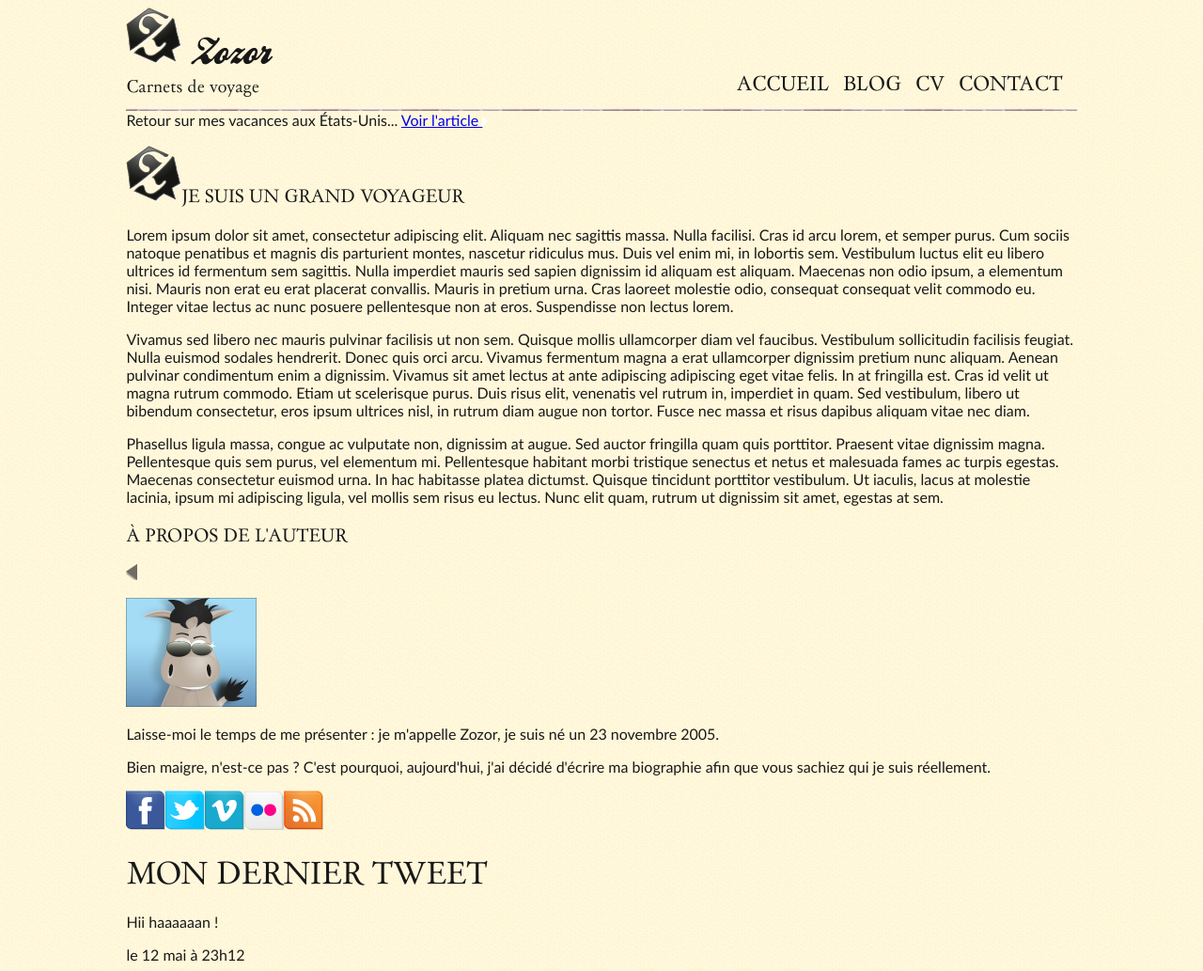
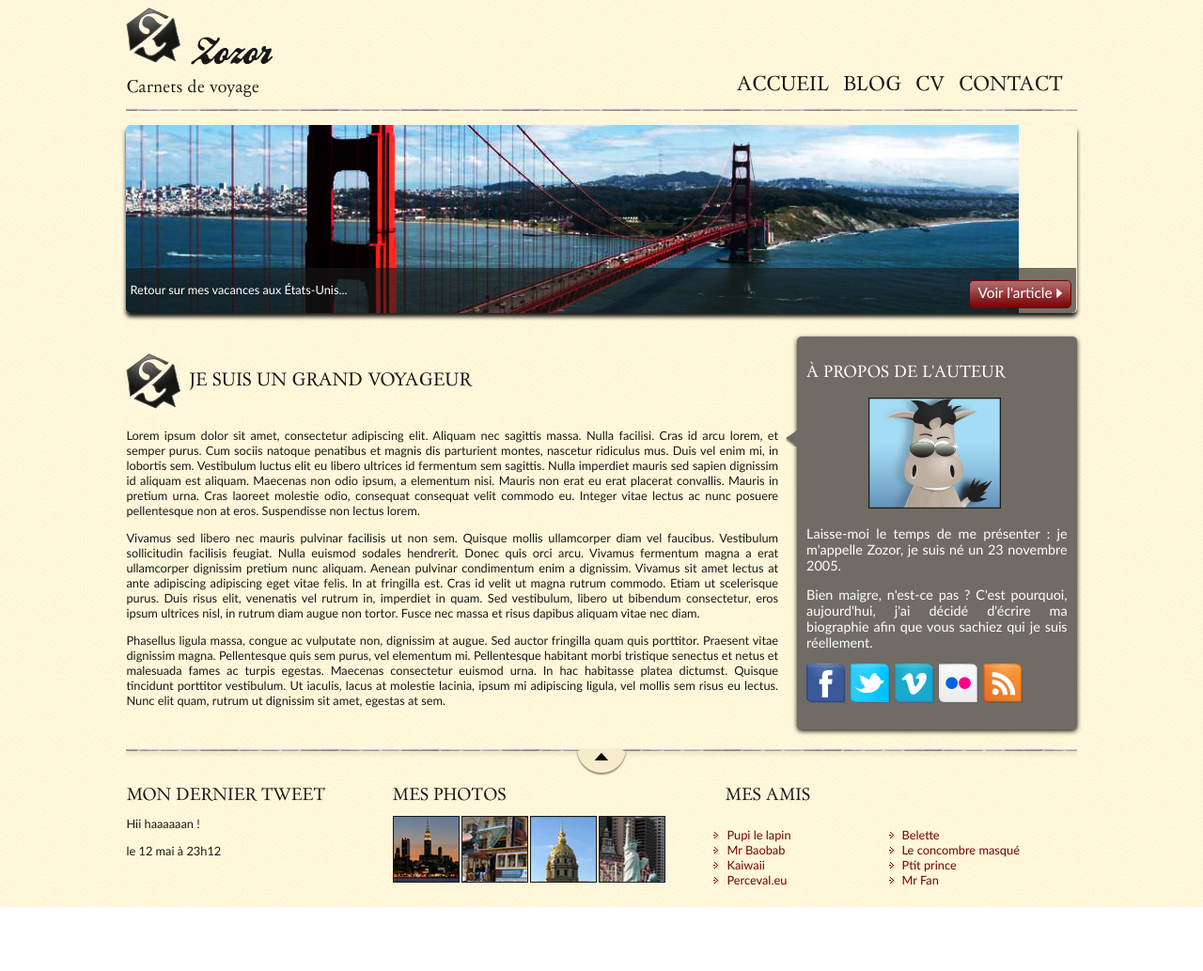
Before and after one commit to moupi689/TPcoursHTML, a plain HTML site: page index.html in a window 1280 px wide. Shown: the top 1033 px of the page at 94% size. After the commit the page ends 965 px from the top, so only its background shows below. Drawn offline with Linux system fonts and the light colour scheme.

Commit message:
version finale

```diff
--- a/index.html
+++ b/index.html
@@ -47,7 +47,7 @@
                     <p id="photo_zozor"><img src="src/images/zozor_classe.png" alt="Photo de Zozor" /></p>
                     <p>Laisse-moi le temps de me présenter&nbsp;: je m'appelle Zozor, je suis né un 23 novembre 2005.</p>
                     <p>Bien maigre, n'est-ce pas ? C'est pourquoi, aujourd'hui, j'ai décidé d'écrire ma biographie afin que vous sachiez qui je suis réellement.</p>
-                    <p><img src="src/images/facebook.png" alt="Facebook" /><img src="src/images/twitter.png" alt="Twitter" /><img src="images/vimeo.png" alt="Vimeo" /><img src="images/flickr.png" alt="Flickr" /><img src="images/rss.png" alt="RSS" /></p>
+                    <p><img src="src/images/facebook.png" alt="Facebook" /><img src="src/images/twitter.png" alt="Twitter" /><img src="src/images/vimeo.png" alt="Vimeo" /><img src="src/images/flickr.png" alt="Flickr" /><img src="src/images/rss.png" alt="RSS" /></p>
                 </aside>
             </section>
 
--- a/style.css
+++ b/style.css
@@ -117,3 +117,179 @@ nav a:hover
     color: #760001;
     border-bottom: 3px solid #760001;
 }
+
+
+/* Bannière */
+
+#banniere_image
+{
+    margin-top: 15px;
+    height: 200px;
+    border-radius: 5px;
+    background: url('src/images/sanfrancisco.jpg') no-repeat;
+    position: relative;
+    box-shadow: 0px 4px 4px #1c1a19;
+    margin-bottom: 25px;
+}
+
+#banniere_description
+{
+    position: absolute;
+    bottom: 0;
+    border-radius: 0px 0px 5px 5px;
+    width: 99.5%;
+    height: 33px;
+    padding-top: 15px;
+    padding-left: 4px;
+    background-color: rgba(24,24,24,0.6);
+    color: white;
+    font-size: 0.8em;
+
+}
+
+.bouton_rouge
+{
+    height: 25px;
+    position: absolute;
+    right: 5px;
+    bottom: 5px;
+    background: url('src/images/fond_degraderouge.png') repeat-x;
+    border: 1px solid #760001;
+    border-radius: 5px;
+    font-size: 1.2em;
+    text-align: center;
+    padding: 3px 8px 0px 8px;
+    color: white;
+    text-decoration: none;
+}
+
+.bouton_rouge img
+{
+    border: 0;
+}
+
+
+/* Corps */
+
+section
+{
+    display: flex;
+    margin-bottom: 20px;
+}
+
+article, aside
+{
+    text-align: justify;
+}
+
+article
+{
+    margin-right: 20px;
+    flex: 3;
+}
+
+.ico_categorie
+{
+    vertical-align: middle;
+    margin-right: 8px;
+}
+
+article p
+{
+    font-size: 0.8em;
+}
+
+aside
+{
+    flex: 1.2;
+    position: relative;
+    background-color: #706b64;
+    box-shadow: 0px 2px 5px #1c1a19;
+    border-radius: 5px;
+    padding: 10px;
+    color: white;
+    font-size: 0.9em;
+}
+
+#fleche_bulle
+{
+    position: absolute;
+    top: 100px;
+    left: -12px;
+}
+
+#photo_zozor
+{
+    text-align: center;
+}
+
+#photo_zozor img
+{
+    border: 1px solid #181818;
+}
+
+aside img
+{
+    margin-right: 5px;
+}
+
+
+/* Footer */
+
+footer
+{
+    display: flex;
+    background:  url('src/images/ico_top.png') no-repeat top center, url('src/images/separateur.png') repeat-x top, url('images/ombre.png') repeat-x top;
+    padding-top: 25px;
+}
+
+footer p, footer ul
+{
+    font-size: 0.8em;
+}
+
+footer h1
+{
+    font-size: 1.1em;
+}
+
+
+#tweet
+{
+    width: 28%;
+}
+
+#mes_photos
+{
+    width: 35%;
+}
+
+#mes_amis
+{
+    width: 31%;
+}
+
+#mes_photos img
+{
+    border: 1px solid #181818;
+    margin-right: 2px;
+}
+
+#listes_amis
+{
+    display: flex;
+    justify-content: space-between;
+    margin-top: 0;
+}
+
+#mes_amis ul
+{
+    list-style-image: url('src/images/ico_liensexterne.png');
+    padding-left: 2px;
+}
+
+#mes_amis a
+{
+    text-decoration: none;
+    color: #760001;
+}
```
